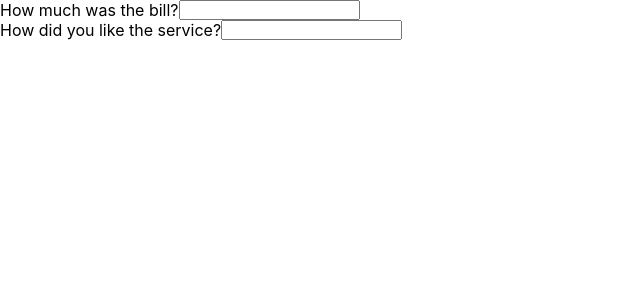
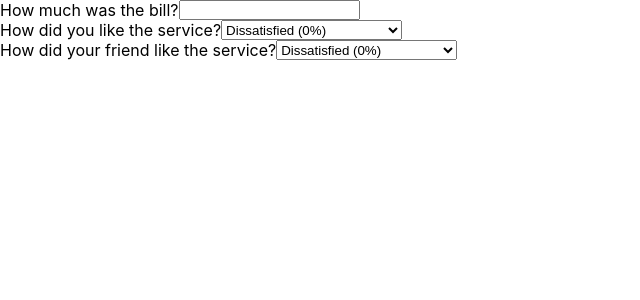
Before and after one commit to satyamkale27/Tip-calculator, a React (Create React App) app: page / in a window 1280 px wide. Shown: the top 300 px of the page, without its empty margins (0-640 px from the left). Built offline with nearby package versions, Linux system fonts and the light colour scheme.

Commit message:
created basic structure

```diff
--- a/src/App.js
+++ b/src/App.js
@@ -19,7 +19,24 @@ function App() {
           <div>
             <form className="table">
               <p>How did you like the service?</p>
-              <input type="text"></input>
+              <select>
+                <option value="dissatisfied">Dissatisfied (0%)</option>
+                <option value="okay">it was okay (5%)</option>
+                <option value="good">it was good (10%)</option>
+                <option value="amazing">Absolutely amazing! (20%)</option>
+              </select>
+            </form>
+          </div>
+
+          <div>
+            <form className="table">
+              <p>How did your friend like the service?</p>
+              <select>
+                <option value="dissatisfiedt">Dissatisfied (0%)</option>
+                <option value="okayt">it was okay (5%)</option>
+                <option value="goodt">it was good (10%)</option>
+                <option value="amazingt">Absolutely amazing! (20%)</option>
+              </select>
             </form>
           </div>
         </div>
```
